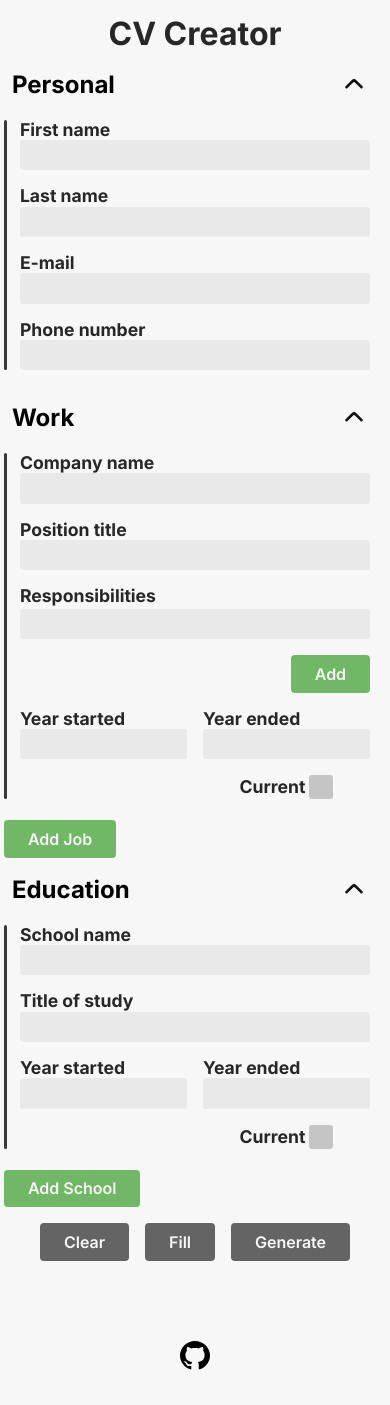
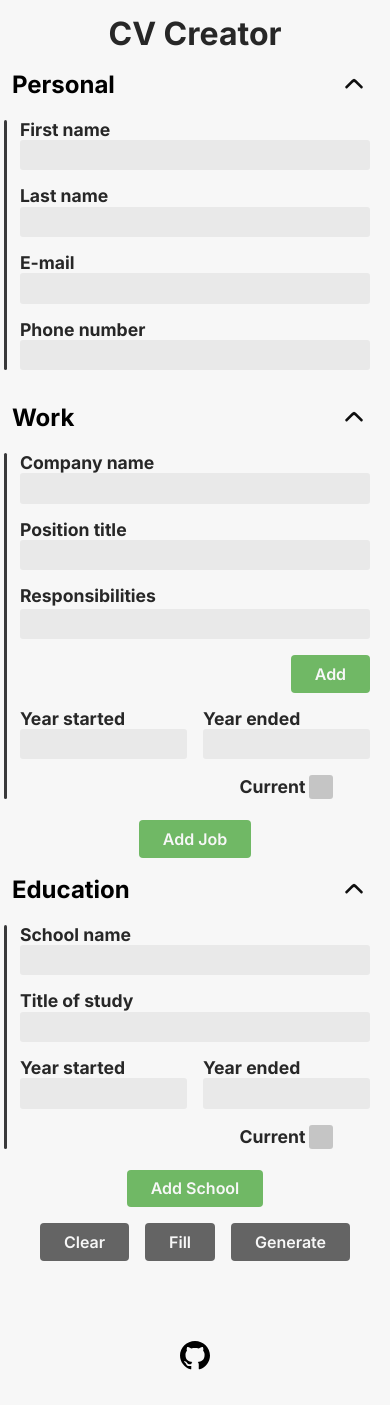
Before and after one commit to bigacz/cv-creator, a React (Vite) app: page / in a window 390 px wide. Built offline with nearby package versions, Linux system fonts and the light colour scheme.

Commit message:
center remove button on small screens

```diff
--- a/src/components/editor/EducationEditor.jsx
+++ b/src/components/editor/EducationEditor.jsx
@@ -73,7 +73,7 @@
 
       <div className={wrapperClasses}>
         {schoolFieldsets}
-        <div>
+        <div className="education-editor__wrapper__button-wrapper">
           <Button handleClick={handleAdd} text="Add School" buttonType="add" />
         </div>
       </div>
--- a/src/components/editor/ExperienceEditor.jsx
+++ b/src/components/editor/ExperienceEditor.jsx
@@ -97,7 +97,7 @@
 
       <div className={wrapperClasses}>
         {jobFieldsets}
-        <div>
+        <div className="experience-editor__wrapper__button-wrapper">
           <Button handleClick={handleAdd} text="Add Job" buttonType="add" />
         </div>
       </div>
--- a/src/styles/components/editor/EducationEditor.css
+++ b/src/styles/components/editor/EducationEditor.css
@@ -19,3 +19,10 @@
 .education-editor__wrapper__section__remove {
   justify-self: center;
 }
+
+@media screen and (max-width: 800px) {
+  .education-editor__wrapper__button-wrapper {
+    display: grid;
+    justify-content: center;
+  }
+}
--- a/src/styles/components/editor/ExperienceEditor.css
+++ b/src/styles/components/editor/ExperienceEditor.css
@@ -19,3 +19,10 @@
 .experience-editor__wrapper__section__remove {
   justify-self: center;
 }
+
+@media screen and (max-width: 800px) {
+  .experience-editor__wrapper__button-wrapper {
+    display: grid;
+    justify-content: center;
+  }
+}
```
